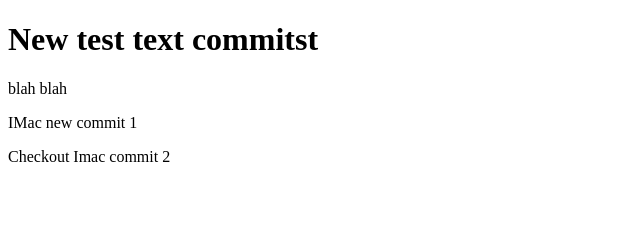
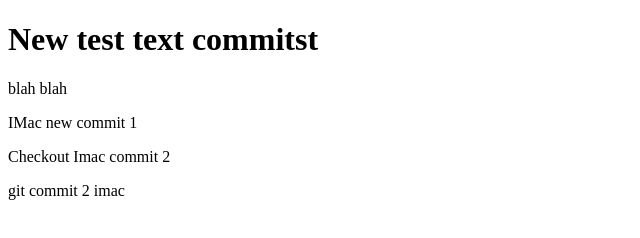
Before and after one commit to albertorramirez/git-test, a plain HTML site: page index.html in a window 1280 px wide. Shown: the whole page, without its empty margins (0-640 px from the left). Drawn offline with Linux system fonts and the light colour scheme.

Commit message:
third imac commit

```diff
--- a/index.html
+++ b/index.html
@@ -5,6 +5,7 @@
     <p>blah blah</p>
     <p>IMac new commit 1</p>
     <p>Checkout Imac commit 2</p>
+    <p>git commit 2 imac</p>
 </body>
 
 
```
